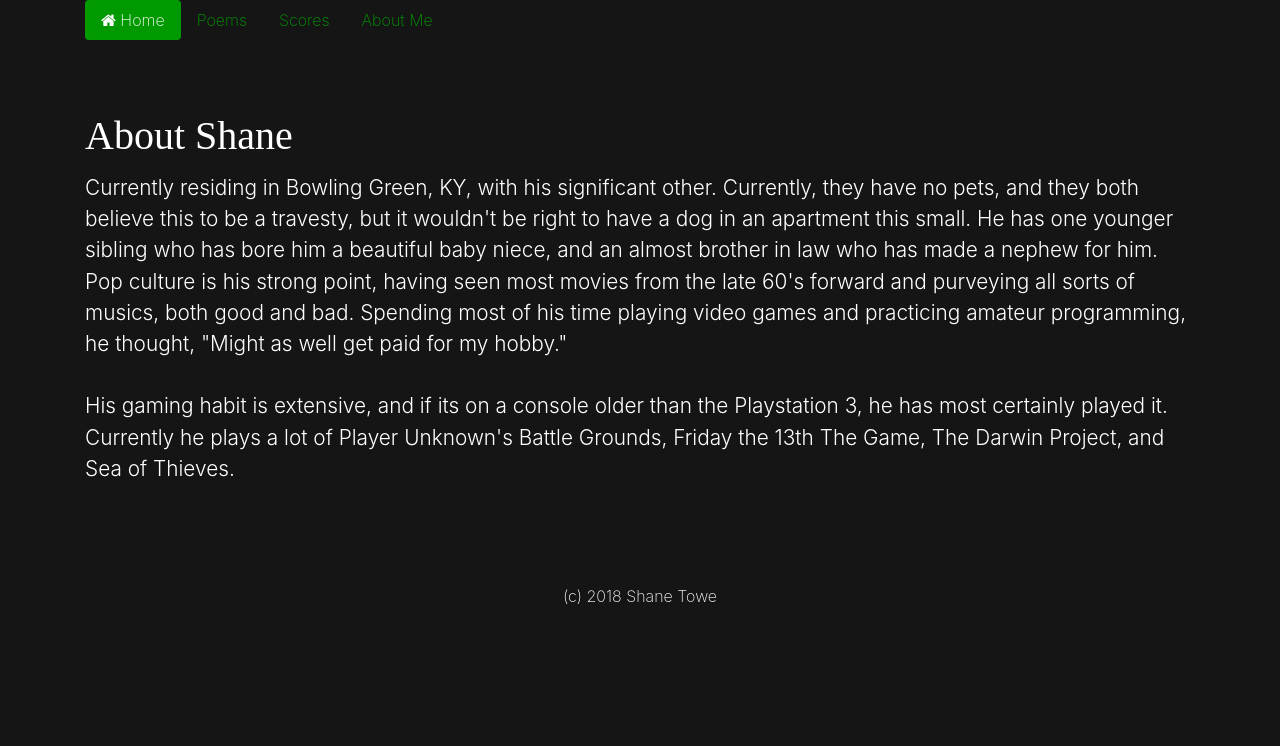
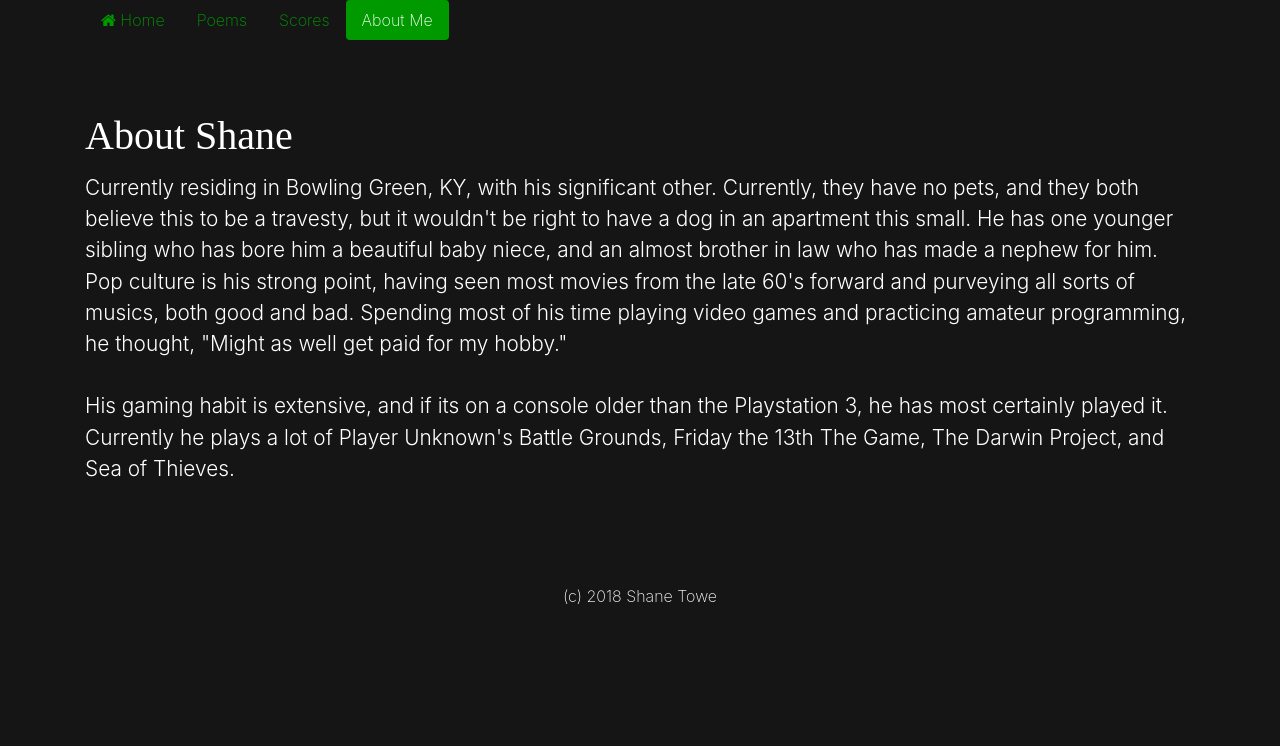
Before and after one commit to stowe0005/stowe0005.github.io, a plain HTML site: page aboutme.html in a window 1280 px wide. Shown: the top 746 px of the page. Drawn offline with nearby package versions, Linux system fonts and the light colour scheme; a web font is replaced by a local one.

Commit message:
Update aboutme.html

```diff
--- a/aboutme.html
+++ b/aboutme.html
@@ -15,7 +15,7 @@
         <div class="col-md-12">
           <ul class="nav nav-pills">
             <li class="nav-item">
-              <a href="index.md" class="active nav-link"> <i class="fa fa-home fa-home"></i>&nbsp;Home</a>
+              <a href="index.md" class="nav-link"> <i class="fa fa-home fa-home"></i>&nbsp;Home</a>
             </li>
             <li class="nav-item">
               <a class="nav-link" href="lab5poetry.html">Poems</a>
@@ -24,7 +24,7 @@
               <a href="scores.html" class="nav-link">Scores</a>
             </li>
             <li class="nav-item">
-              <a class="nav-link" href="aboutme.html">About Me</a>
+              <a class="active nav-link" href="aboutme.html">About Me</a>
             </li>
           </ul>
         </div>
```
